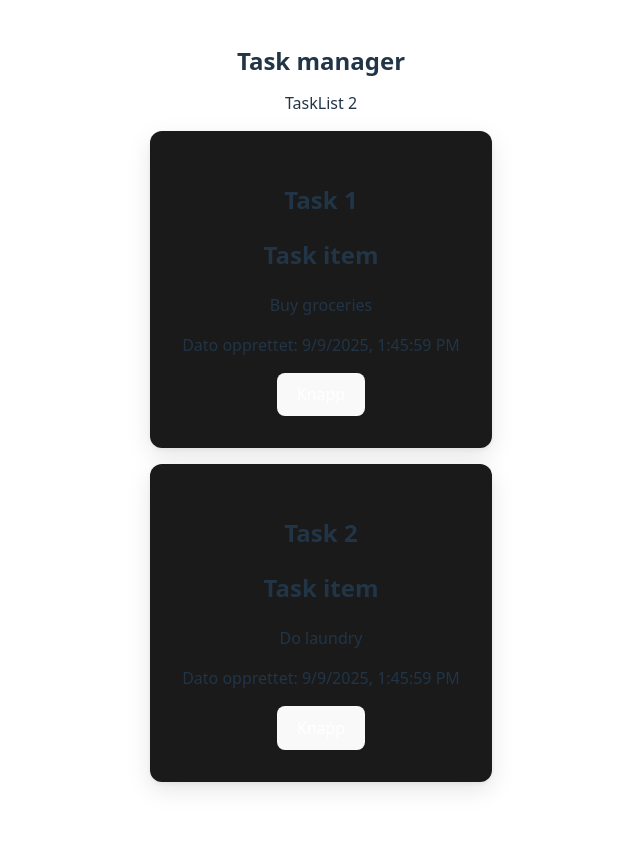
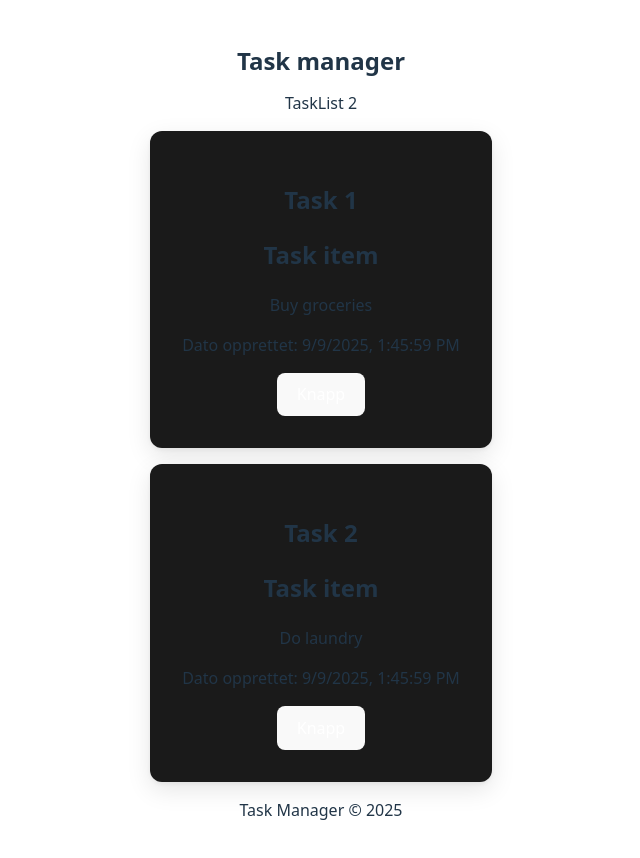
Before and after one commit to Flowerafro/HIOF-WebApplikasjoner, a React (Vite) app in the folder taskmanager/taskmanager/: page / in a window 1280 px wide. Shown: the top 858 px of the page, without its empty margins (319-959 px from the left). Before the commit the page ends 830 px from the top, so only its background shows below. Built offline with nearby package versions, Linux system fonts and the light colour scheme.

Commit message:
taskfooter
ny komp

```diff
--- a/taskmanager/taskmanager/src/App.tsx
+++ b/taskmanager/taskmanager/src/App.tsx
@@ -1,15 +1,9 @@
 import './App.css';
+import TaskFooter from './components/TaskFooter';
 
 /*import TaskCard from './components/TaskCard';*/
 import TaskList from './components/TaskList';
 
-// prop med key-task
-/* const task = {
-  id: '123',
-  title: 'My Title Works',
-  description: 'My description',
-  dueDate: new Date(),
-}; */
 
 // denne listen må være en liste og hvert element må ha signaturen til Task-type
 const tasks = [
@@ -32,7 +26,9 @@ function App() {
     <div>
       <h1>Task manager</h1>
       {/* <TaskCard task={task} /> */}
-      <TaskList tasks={tasks} />
+      <TaskList tasks={tasks}>
+        <TaskFooter />
+      </TaskList>
     </div>
   );
 }
--- /dev/null
+++ b/taskmanager/taskmanager/src/components/TaskFooter.tsx
@@ -0,0 +1,7 @@
+export default function TaskFooter({text}: {
+    text?: string
+}) {
+    return (
+         <footer><p>{text ?? 'Task Manager'} &copy; {new Date().getFullYear()}</p></footer>
+    )
+}
--- a/taskmanager/taskmanager/src/components/TaskList.tsx
+++ b/taskmanager/taskmanager/src/components/TaskList.tsx
@@ -1,11 +1,12 @@
 import type { Task } from '../types';
 import TaskCard from './TaskCard';
 
-export default function TaskList({tasks}: {tasks: Task[]}) {
+export default function TaskList({tasks, children}: {tasks: Task[], children: React.ReactNode}) {
     return (
        <section>
         <p>TaskList {tasks.length}</p>
         {tasks.map(task => <TaskCard key={task.id} task={task} />)}
+        {children}
         </section>
     )
 }
```
